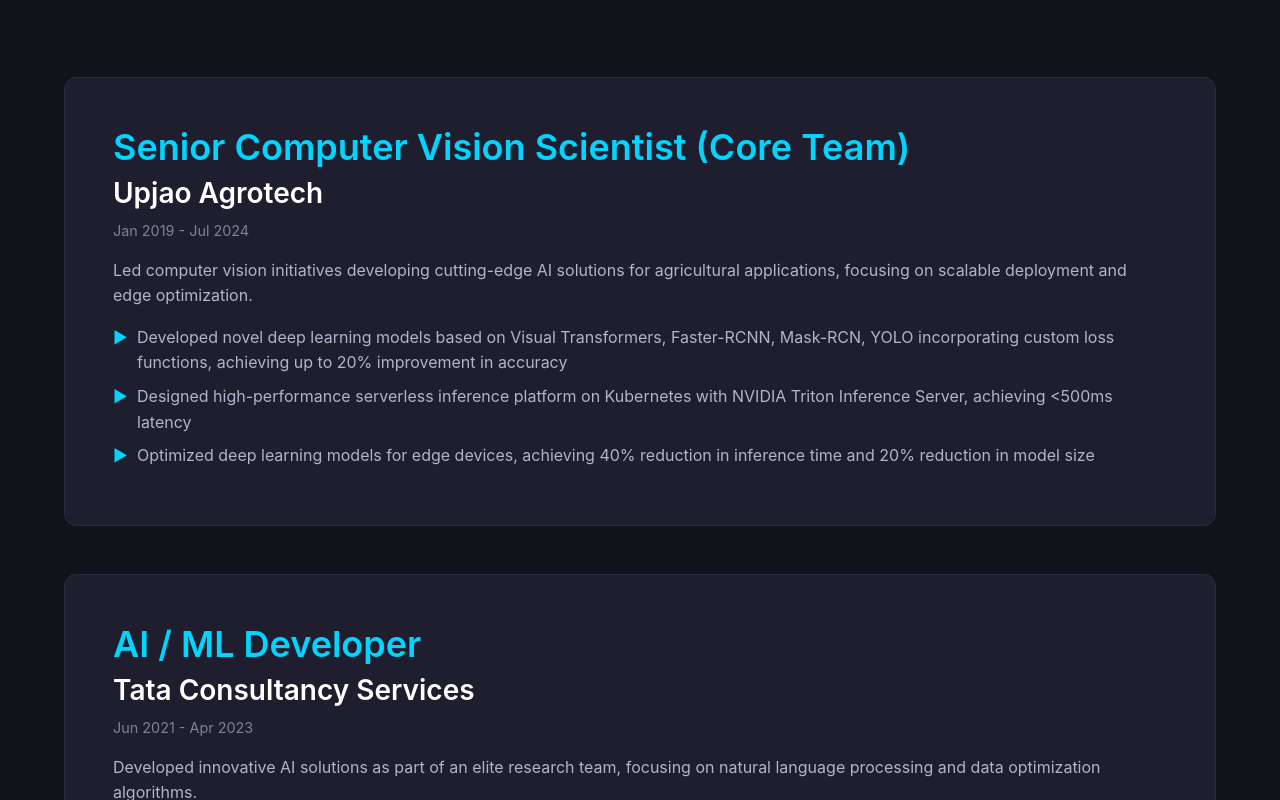
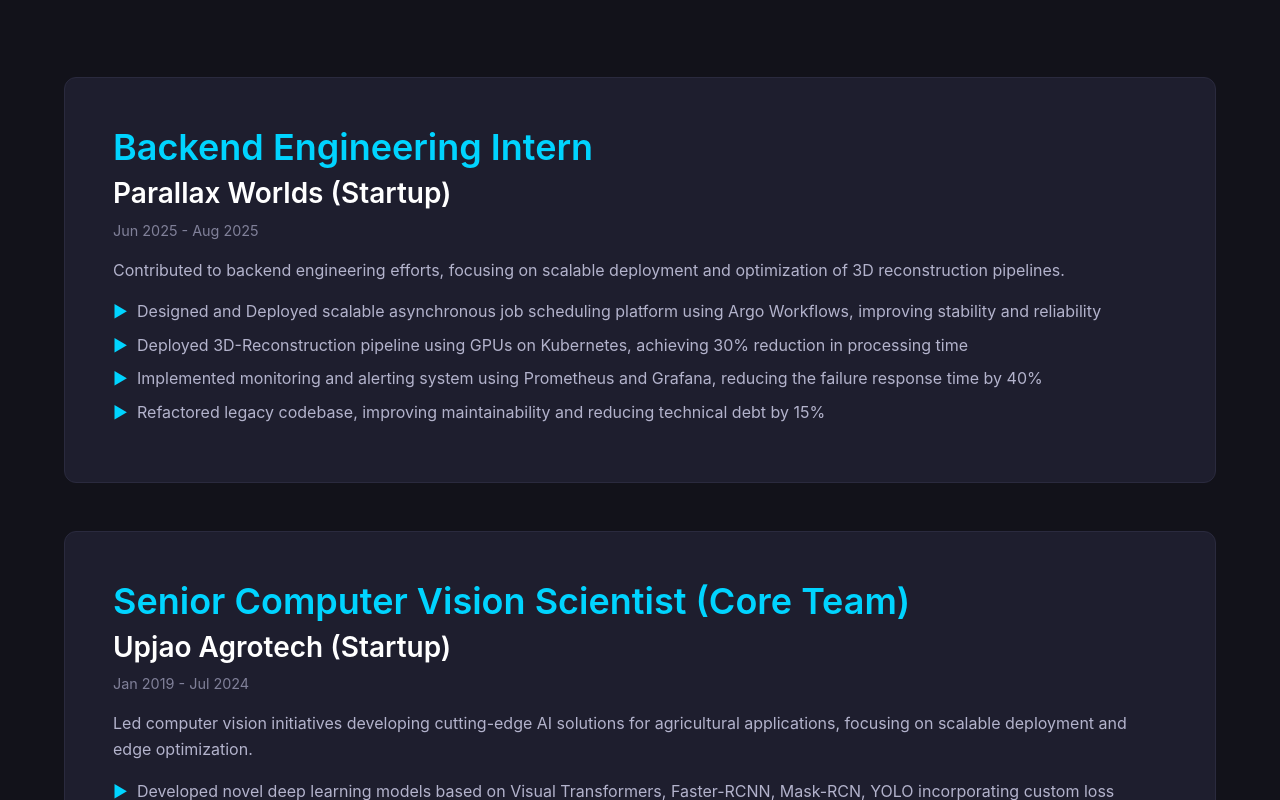
Before and after one commit to VamsiKrishna1211/VamsiKrishna1211.github.io, a React (Vite) app: page /#home in a window 1280 px wide. Shown: the part 2220-3020 px from the top of the page. Built offline with nearby package versions, Linux system fonts and the light colour scheme.

Commit message:
Added Parallax Worlds data

```diff
--- a/src/components/Experience/Experience.jsx
+++ b/src/components/Experience/Experience.jsx
@@ -37,7 +37,7 @@
               <div className="exp-content">
                 <p>{exp.description}</p>
                 <ul>
-                  {exp.achievements.slice(0, 3).map((achievement, i) => (
+                  {exp.achievements.slice(0, 4).map((achievement, i) => (
                     <li key={i}>{achievement}</li>
                   ))}
                 </ul>
--- a/src/data/experience.json
+++ b/src/data/experience.json
@@ -1,7 +1,26 @@
 [
   {
     "id": 1,
-    "company": "Upjao Agrotech",
+    "company": "Parallax Worlds (Startup)",
+    "position": "Backend Engineering Intern",
+    "location": "San Francisco, CA, USA",
+    "startDate": "Jun 2025",
+    "endDate": "Aug 2025",
+    "duration": "3 months",
+    "type": "Internship",
+    "logo": "/src/assets/parallax-logo.png",
+    "technologies": ["PyTorch", "TensorFlow", "OpenCV", "YOLO", "Faster-RCNN", "Kubernetes", "Docker", "NVIDIA Triton", "Jetson"],
+    "achievements": [
+      "Designed and Deployed scalable asynchronous job scheduling platform using Argo Workflows, improving stability and reliability",
+      "Deployed 3D-Reconstruction pipeline using GPUs on Kubernetes, achieving 30% reduction in processing time",
+      "Implemented monitoring and alerting system using Prometheus and Grafana, reducing the failure response time by 40%",
+      "Refactored legacy codebase, improving maintainability and reducing technical debt by 15%"
+    ],
+    "description": "Contributed to backend engineering efforts, focusing on scalable deployment and optimization of 3D reconstruction pipelines."
+  },
+  {
+    "id": 1,
+    "company": "Upjao Agrotech (Startup)",
     "position": "Senior Computer Vision Scientist (Core Team)",
     "location": "Ahmedabad, India",
     "startDate": "Jan 2019",
```
